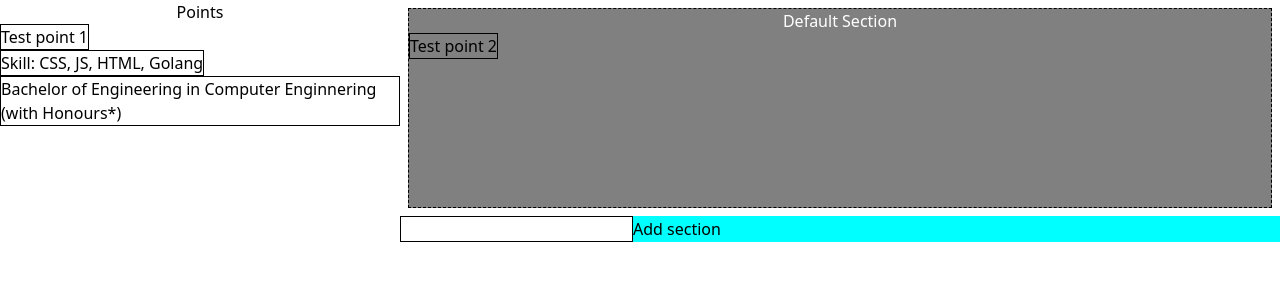
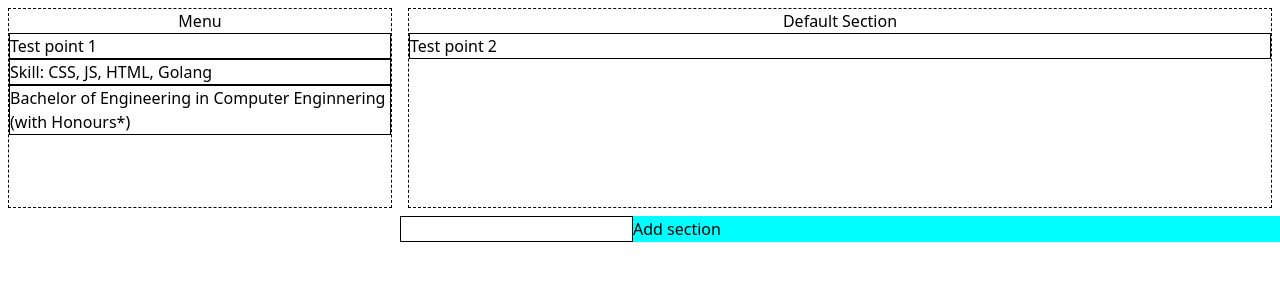
Before and after one commit to ThienDuc3112/hackNRoll25, a React (Vite) app in the folder frontend/: page / in a window 1280 px wide. Shown: the top 300 px of the page. Built offline with nearby package versions, Linux system fonts and the light colour scheme.

Commit message:
Sortable stuff

```diff
--- a/frontend/src/pages/editor/component.tsx
+++ b/frontend/src/pages/editor/component.tsx
@@ -1,6 +1,6 @@
 import { useSortable } from "@dnd-kit/sortable";
 import { CSS } from "@dnd-kit/utilities";
-import { ItemType } from "./types";
+import { ComponentMetaDataType, ItemType } from "./types";
 
 type ComponentProp = {
   item: ItemType,
@@ -15,7 +15,7 @@ export const Component = (props: ComponentProp) => {
       data: {
         containerId: props.containerId,
         index: props.index,
-      }
+      } as ComponentMetaDataType
     }
   );
   return (
--- a/frontend/src/pages/editor/editor.tsx
+++ b/frontend/src/pages/editor/editor.tsx
@@ -1,29 +1,25 @@
-import { DndContext, DragEndEvent, UniqueIdentifier, useDraggable, useDroppable } from '@dnd-kit/core';
-import { CSS } from '@dnd-kit/utilities';
-import { ReactNode, useState } from 'react';
+import { DndContext, DragEndEvent } from '@dnd-kit/core';
+import { useState } from 'react';
 import { useEditorAtom } from './state';
-import { IdItemType } from './types';
+import { Section } from './section';
 
 const Editor = () => {
   const [newSectionName, setNewSectionName] = useState<string>("")
   const { editorState, move, newSection } = useEditorAtom()
 
   const onDragEnd = (e: DragEndEvent) => {
-    //if (!e.over) return;
-    //const overId = e.over.id as unknown as string
-    //const activeId = e.active.id as unknown as string
-    //move(activeId, overId)
-  }
+    if (!e.over) return;
+    const { over, active } = e
+    if (!active.data.current) {
+      console.log("active:", active, "\nover:", over)
+      console.log("SOMETHING HAPPEN WTF");
+      return
+    }
+    if (!over.data.current) {
+      move(active.id as string, over.id as string, 0)
+      return;
+    }
 
-  const ItemIdListToView = (props: { items: IdItemType[] }) => {
-    return <>
-      {props.items.map((id, i) => {
-        const item = editorState.itemMap[id]
-        if (!item) return null;
-        if (item.type === "POINT") return <Component id={item.id} key={i}><p>{item.data}</p></Component>
-        else return <Component id={item.id} key={i}><p>{item.title}</p></Component>
-      })}
-    </>
   }
 
   return (
@@ -35,7 +31,6 @@ const Editor = () => {
     >
       <DndContext
         onDragStart={() => {
-          //setActive(e.active.id)
           console.log(editorState)
         }}
         onDragEnd={onDragEnd}
@@ -46,9 +41,9 @@ const Editor = () => {
         }}>
           <div>
             {/* Sidebar */}
-            <p style={{ textAlign: "center" }}>Points</p>
-            <ItemIdListToView items={editorState.menu} />
+            <Section section={{ displayName: "Menu", id: "", items: editorState.menu }} />
           </div>
+
           <div
             style={{
               display: 'flex',
@@ -57,12 +52,7 @@ const Editor = () => {
               width: "100%"
             }}
           >
-            {Object.keys(editorState.sections).map((sectionKey, i) => {
-              const section = editorState.sections[sectionKey]
-              return <Section key={i} id={section.id} title={section.displayName}>
-                <ItemIdListToView items={section.items} />
-              </Section>
-            })}
+            {Object.keys(editorState.sections).map((sectionKey, i) => (<Section section={editorState.sections[sectionKey]} key={i} />))}
             <span style={{ backgroundColor: "aqua" }}>
               <input style={{ border: "solid 1px" }} value={newSectionName} onChange={(e) => { setNewSectionName(e.target.value) }} />
               <button onClick={() => {
@@ -78,76 +68,4 @@ const Editor = () => {
     </div >
   );
 };
-
-type SectionProp = {
-  id: UniqueIdentifier;
-  title: string;
-  children?: ReactNode
-};
-
-const Section = (props: SectionProp) => {
-  const { isOver, setNodeRef } = useDroppable({
-    id: props.id
-  });
-  return (
-    <div
-      ref={setNodeRef}
-      style={{
-        minWidth: 50,
-        padding: 8,
-        width: "100%",
-      }}
-    >
-      <div style={{
-        border: "dashed 1px",
-        display: "flex",
-        flexDirection: "column",
-        minHeight: "200px",
-        backgroundColor: isOver ? 'green' : 'grey',
-      }}>
-        <span style={{ color: "white", textAlign: "center" }}>{props.title}</span>
-        <div style={{ width: "100%", height: "100%", margin: 0 }}>
-          {props.children}
-        </div>
-      </div>
-    </div>
-  );
-};
-
-type ComponentProp = {
-  id: UniqueIdentifier;
-  children?: ReactNode
-};
-
-const Component = (props: ComponentProp) => {
-  const { attributes, listeners, transform, setNodeRef, active } = useDraggable(
-    {
-      id: props.id,
-      attributes: {
-        tabIndex: 0
-      }
-    }
-  );
-  return (
-    <div
-      ref={setNodeRef}
-      {...listeners}
-      {...attributes}
-      style={{
-        border: "solid 1px",
-        transform: CSS.Translate.toString(transform),
-        backgroundColor: active && active.id == props.id ? 'blue' : undefined,
-        width: "fit-content",
-        height: "fit-content"
-      }}
-    >
-      {props.children}
-    </div>
-  );
-};
-
-//const SubSection: FC = (props: { data: Subsection }) => {
-//  return <></>
-//}
-
 export default Editor;
--- a/frontend/src/pages/editor/types.ts
+++ b/frontend/src/pages/editor/types.ts
@@ -28,3 +28,8 @@ export type EditorStateType = {
   sections: Record<string, SectionType>,
   itemMap: Record<string, ItemType>
 }
+
+export type ComponentMetaDataType = {
+  containerId: string,
+  index: number,
+}
```
